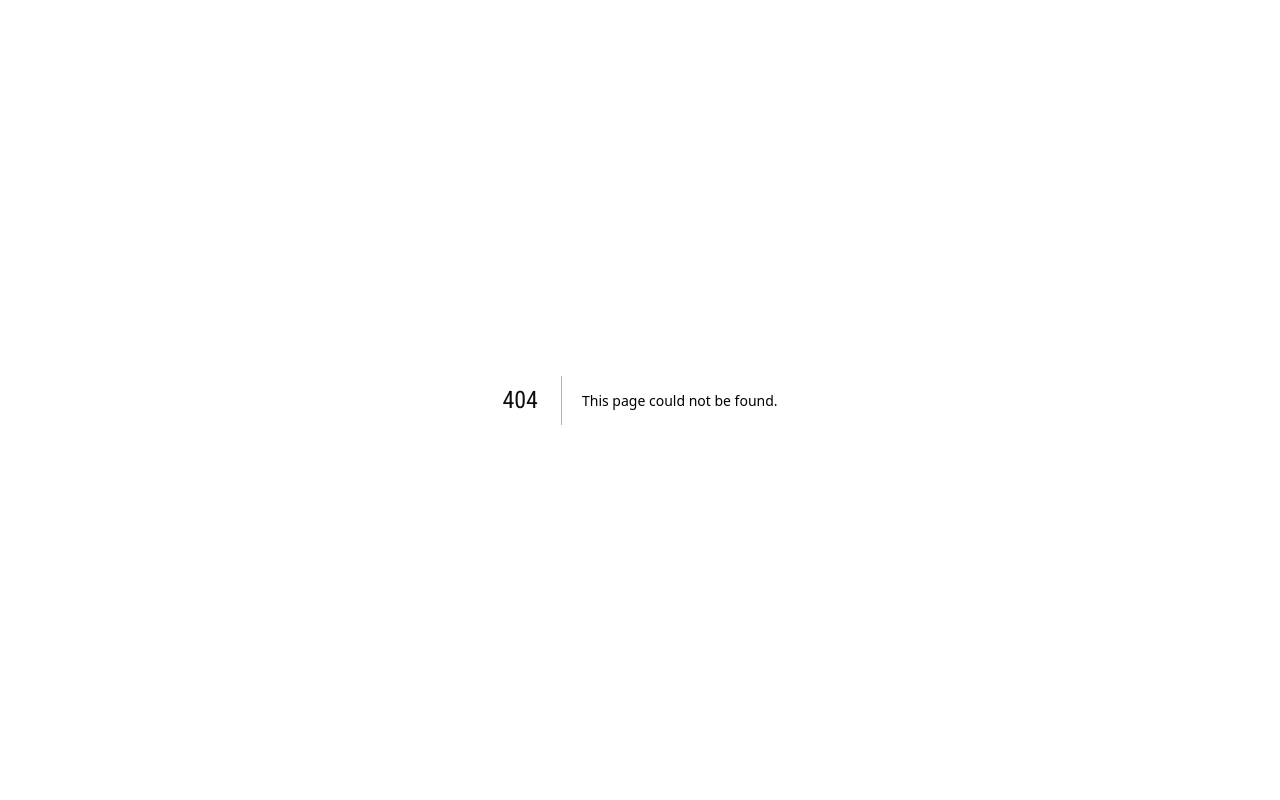
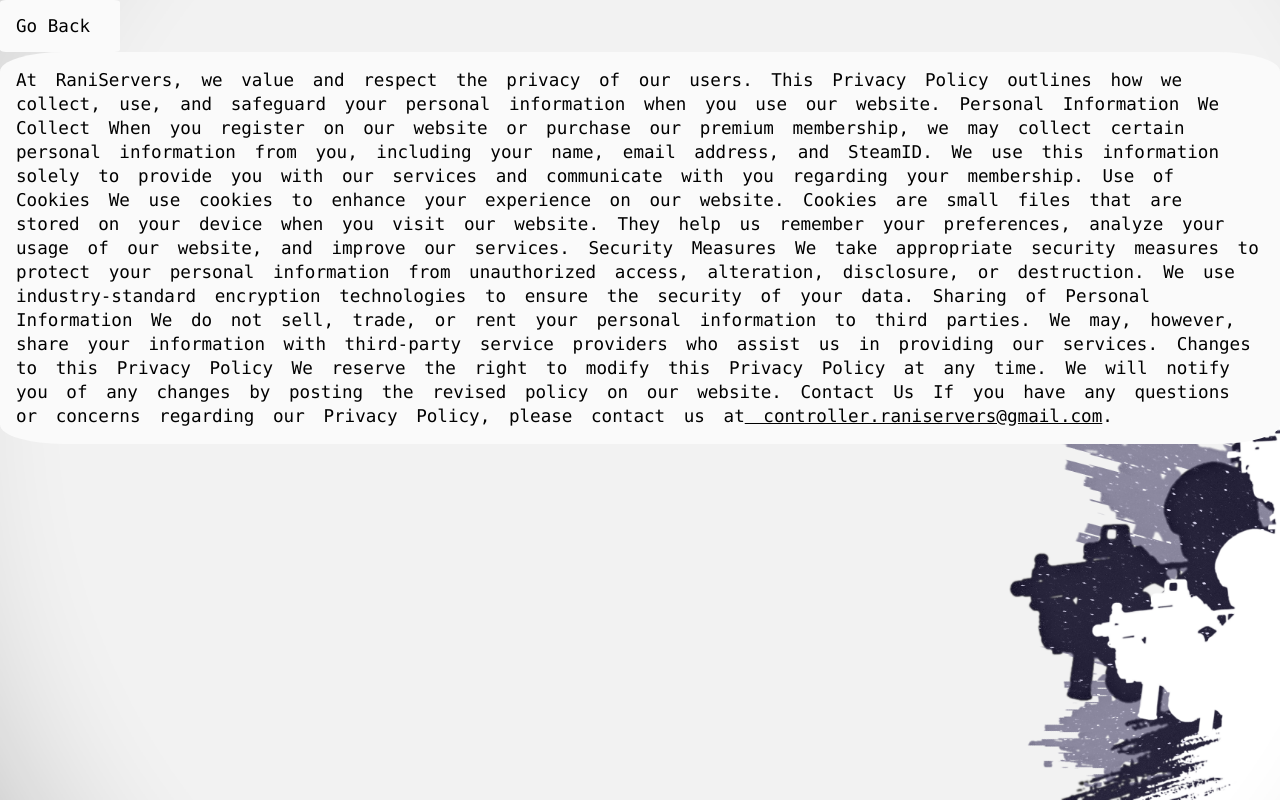
Before and after one commit to rakshit-bhardwaj/rani-servers, a Next.js app: page /privacypolicy in a window 1280 px wide. Before the commit this address had no page. Built offline with nearby package versions, Linux system fonts and the light colour scheme.

Commit message:
Add files via upload

```diff
--- /dev/null
+++ b/pages/privacypolicy.js
@@ -0,0 +1,36 @@
+import styles from '../styles/Home.module.css'
+import Link from 'next/link';
+
+const privacypolicy = () => {
+  return (
+    <>
+    <div className={styles.code} style={{'width':'120px'}}><Link href="/">Go Back</Link></div>
+
+    <section className={styles.ptsec}>
+      <div className={styles.code} style={{'lineHeight' : '1.5rem','wordSpacing' : '0.5rem'}}>
+      At RaniServers, we value and respect the privacy of our users. This Privacy Policy outlines how we collect, use, and safeguard your personal information when you use our website.
+
+Personal Information We Collect
+When you register on our website or purchase our premium membership, we may collect certain personal information from you, including your name, email address, and SteamID. We use this information solely to provide you with our services and communicate with you regarding your membership.
+
+Use of Cookies
+We use cookies to enhance your experience on our website. Cookies are small files that are stored on your device when you visit our website. They help us remember your preferences, analyze your usage of our website, and improve our services.
+
+Security Measures
+We take appropriate security measures to protect your personal information from unauthorized access, alteration, disclosure, or destruction. We use industry-standard encryption technologies to ensure the security of your data.
+
+Sharing of Personal Information
+We do not sell, trade, or rent your personal information to third parties. We may, however, share your information with third-party service providers who assist us in providing our services.
+
+Changes to this Privacy Policy
+We reserve the right to modify this Privacy Policy at any time. We will notify you of any changes by posting the revised policy on our website.
+
+Contact Us
+If you have any questions or concerns regarding our Privacy Policy, please contact us at<a href = "mailto: controller.raniservers@gmail.com" className={styles.linktag} target="_blank"> controller.raniservers@gmail.com</a>.
+</div>
+    </section>
+    </>
+  )
+}
+
+export default privacypolicy
```
Also changed, not shown: pages/termsofservice.js (added, +27 -0 lines).
